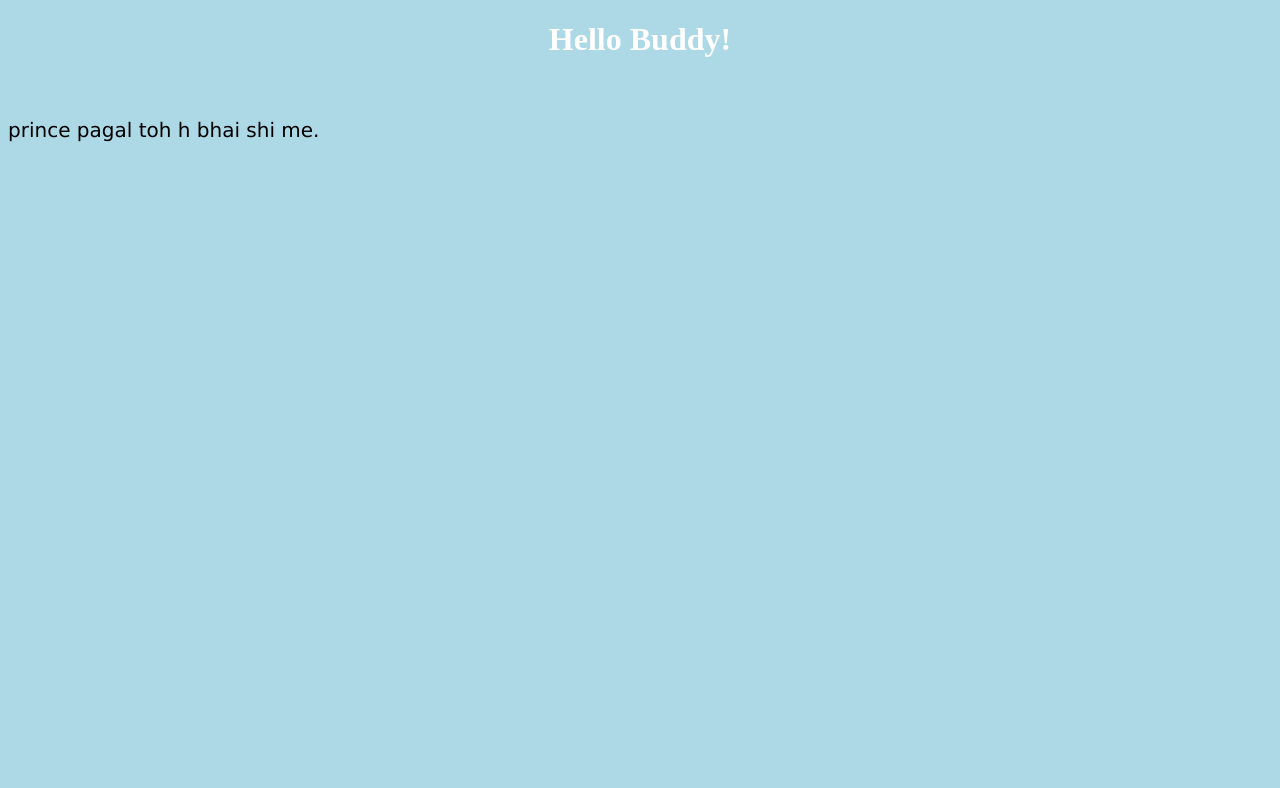
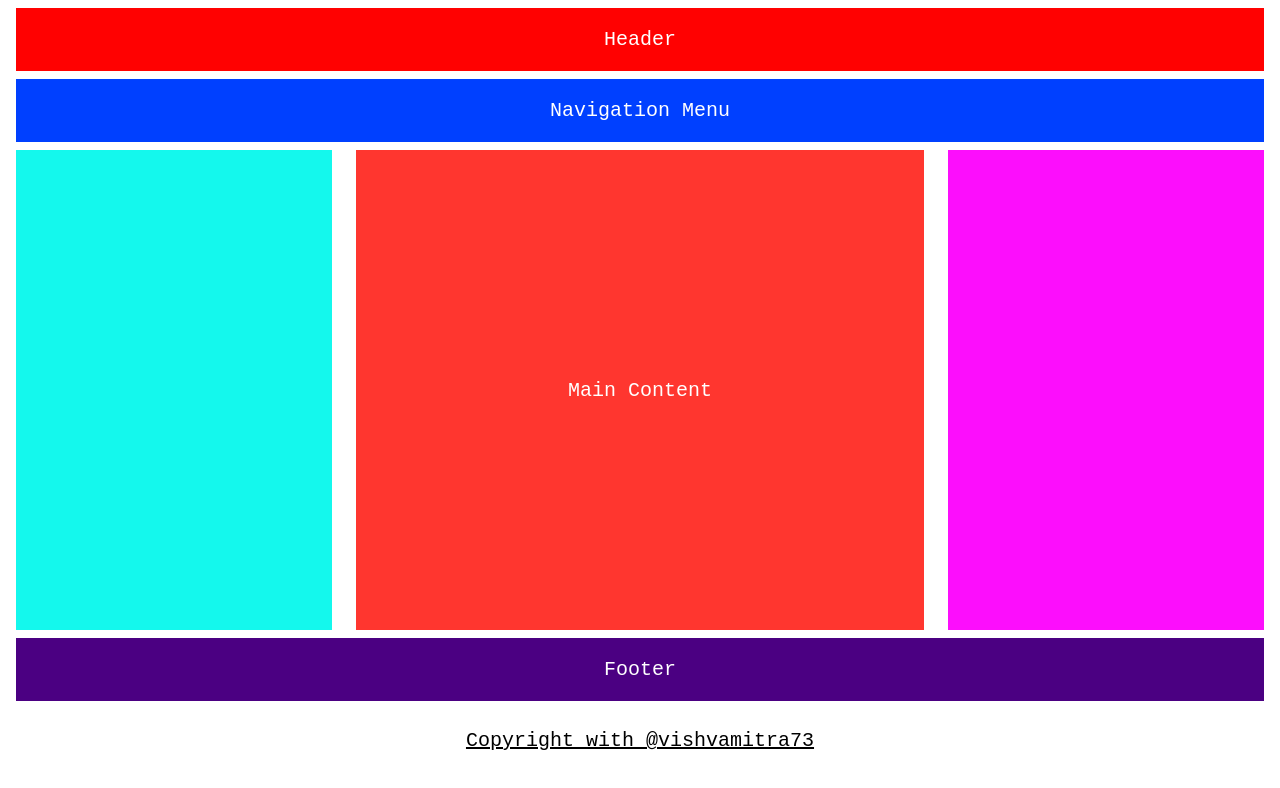
Before and after one commit to vishvamitra4/index-files, a plain HTML site: page index.html in a window 1280 px wide. Drawn offline with Linux system fonts and the light colour scheme.

Commit message:
Learnt css flex

```diff
--- /dev/null
+++ b/index.css
@@ -0,0 +1,112 @@
+.flex-container-1
+{
+    display: flex;
+    background-color: rgb(255, 1, 1);
+    margin: 8px;
+    justify-content: center;
+    color: white;
+    font-size: 20px;
+    font-family: monospace;
+}
+
+.flex-container-2
+{
+    display: flex;
+    background-color: rgb(0, 64, 255);
+    margin: 8px;
+    justify-content: center;
+    color: white;
+    font-size: 20px;
+    font-family: monospace;
+}
+
+.flex-container-3
+{
+    display: flex;
+
+    justify-content: space-between;
+    flex-wrap: wrap;
+}
+
+.flex-container-3 .left-content
+{
+    height: 60px;
+    margin-left: 8px;
+    width: 25%;
+    height: 60vh;
+    background-color: rgb(20, 248, 237);
+}
+
+.flex-container-3 .right-content
+{
+    height: 60px;
+    margin-right: 8px;
+    width: 25%;
+    height: 60vh;
+    background-color: rgb(252, 14, 252);
+}
+
+.flex-container-3 .main-content
+{
+    display: flex;
+    height: 60px;
+    margin: 0px 8px 0px 8px;
+    width: 45%;
+    height: 60vh;
+    background-color: rgb(255, 54, 47);
+    justify-content: center;
+    align-items: center;
+    flex-wrap: wrap;
+    color: white;
+    font-size: 20px;
+    font-family: monospace;
+
+}
+
+@media (max-width:500px) {
+    .flex-container-3 .main-content
+    {
+        width: 100%;
+        margin:8px;
+    }
+
+    .flex-container-3 .left-content
+    {
+        width: 100%;
+        margin:8px;
+
+    }
+
+    .flex-container-3 .right-content
+    {
+        width: 100%;
+        margin:8px;
+
+    }
+}
+
+
+.flex-container-4
+{
+    display: flex;
+    background-color: indigo;
+    color: white;
+    justify-content: center;
+    align-items: center;
+    margin: 8px;
+    font-size: 20px;
+    font-family: monospace;
+    flex-wrap: wrap;
+}
+
+.flex-container-5
+{
+  display: flex;
+  justify-content: center;
+  align-items: center;
+  margin: 1px;
+  font-size: 20px;
+    font-family: monospace;
+    flex-wrap: wrap;
+    text-decoration: underline;
+}
--- a/index.html
+++ b/index.html
@@ -6,28 +6,45 @@
     <meta http-equiv="X-UA-Compatible" content="IE=edge">
     <meta name="viewport" content="width=device-width, initial-scale=1.0">
     <title>Document</title>
+    <link rel="stylesheet" type="text/css" href="index.css">
 </head>
-<style>
-    body {
-        background-color: lightblue;
-    }
 
-    h1 {
-        color: white;
-        text-align: center;
-    }
-
-    p {
-        font-family: verdana;
-        font-size: 20px;
-    }
-</style>
 
 <body>
 
-    <h1>Hello Buddy!</h1>
-    <br>
-    <p>prince pagal toh h bhai shi me.</p>
+    <div class="flex-container-1">
+        <p>Header</p>
+    </div>
+
+    <div class="flex-container-2">
+        <p>Navigation Menu</p>
+    </div>
+
+    <div class="flex-container-3">
+        <div class="left-content">
+
+        </div>
+
+        <div class="main-content">
+            <p>Main Content</p>
+        </div>
+
+        <div class="right-content">
+
+        </div>
+
+
+
+    </div>
+
+
+    <div class="flex-container-4">
+        <p>Footer</p>
+    </div>
+
+    <div class="flex-container-5">
+        <p>Copyright with @vishvamitra73</p>
+    </div>
 </body>
 
 </html>
```
